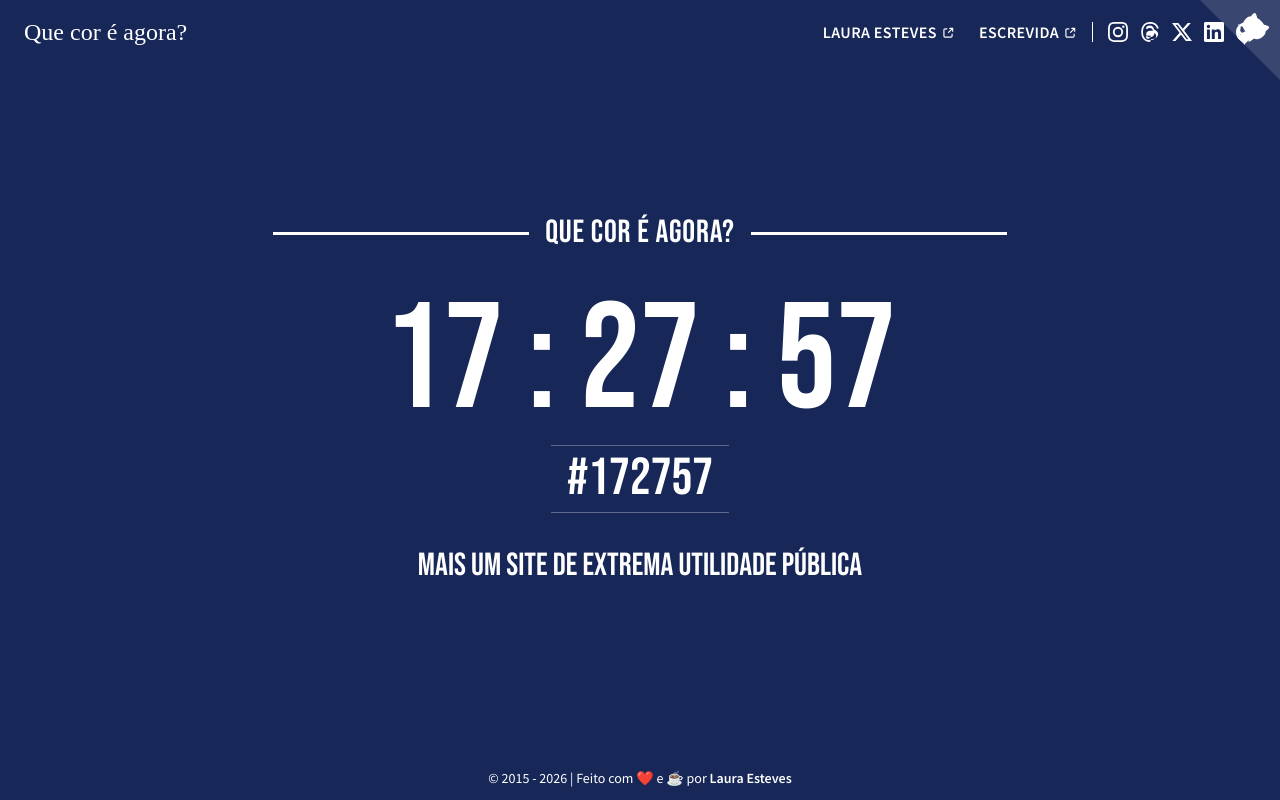
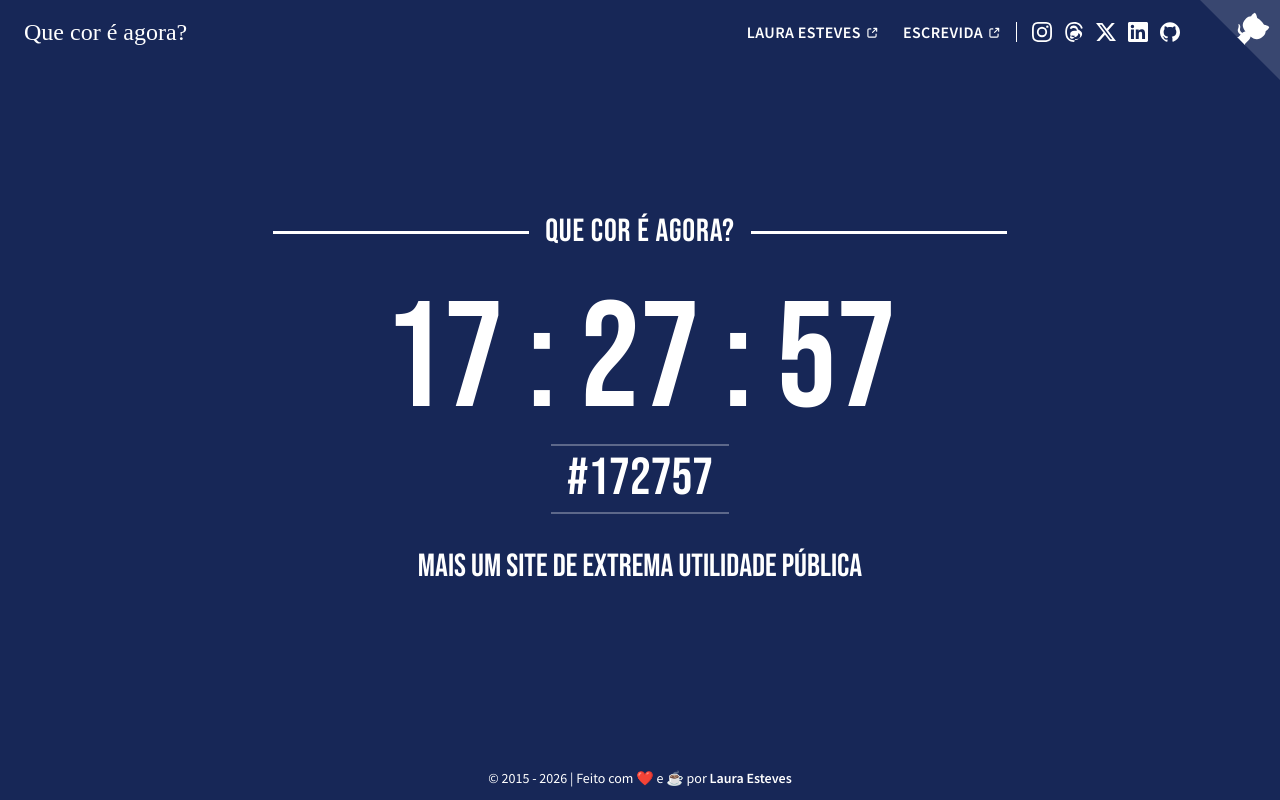
Before and after one commit to lauralesteves/quecoreagora.lauraesteves.com, a React (Vite) app: page / in a window 1280 px wide. Built offline with nearby package versions, Linux system fonts and the light colour scheme; the HTML template or start-up script is replaced by a standard one; a web font is replaced by a local one.

Commit message:
fix: increase hex border to 2px and add navbar right padding
Hex color section borders now 2px for better visibility.
Navbar gets 100px right padding to avoid GitHub corner overlap.

```diff
--- a/src/components/ColorDisplay/ColorDisplay.tsx
+++ b/src/components/ColorDisplay/ColorDisplay.tsx
@@ -20,7 +20,7 @@ export function ColorDisplay() {
         {display}
       </p>
 
-      <p className="font-display text-white text-[21px] sm:text-4xl md:text-[52px] mt-2 border-t border-b border-white/30 px-4 py-1">
+      <p className="font-display text-white text-[21px] sm:text-4xl md:text-[52px] mt-2 border-t-2 border-b-2 border-white/30 px-4 py-1">
         {hex}
       </p>
 
--- a/src/components/Navbar/Navbar.tsx
+++ b/src/components/Navbar/Navbar.tsx
@@ -5,7 +5,7 @@ import { SocialIcons } from './SocialIcons';
 export function Navbar() {
   return (
     <nav className="fixed top-0 left-0 right-0 z-50 bg-transparent">
-      <div className="flex items-center px-6 py-4">
+      <div className="flex items-center px-6 py-4 pr-[100px]">
         <span className="font-logo text-white text-2xl hidden md:block">
           Que cor é agora?
         </span>
```
